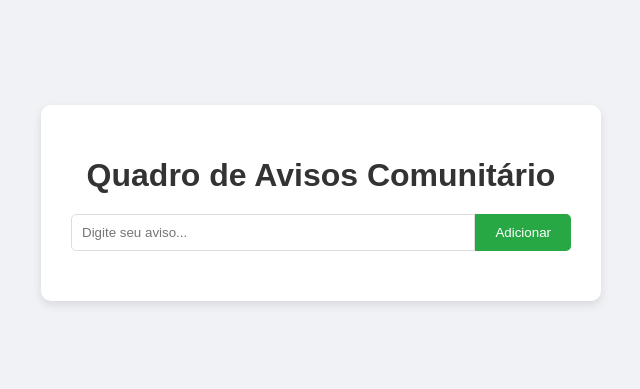
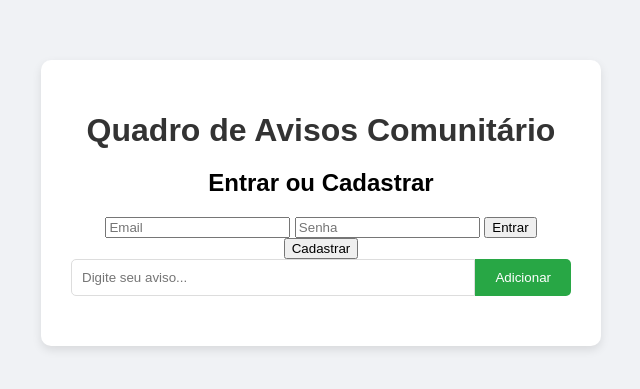
Before and after one commit to Nioklebson/Quadro-avisos-comunitario, a plain HTML site: page index.html in a window 1280 px wide. Shown: the part 197-586 px from the top of the page, without its empty margins (319-959 px from the left). Drawn offline with Linux system fonts and the light colour scheme; no server answers.

Commit message:
Adiciona formulario de login e registro no HTML

```diff
--- a/index.html
+++ b/index.html
@@ -9,7 +9,15 @@
 <body>
 
     <div class="container">
-        <h1>Quadro de Avisos Comunitário</h1>
+        <h1 class="main-title">Quadro de Avisos Comunitário</h1>
+
+        <div class="auth-container">
+            <h2>Entrar ou Cadastrar</h2>
+            <input type="email" id="auth-email" placeholder="Email" required>
+            <input type="password" id="auth-password" placeholder="Senha" required>
+            <button id="auth-login-btn">Entrar</button>
+            <button id="auth-register-btn">Cadastrar</button>
+        </div>
 
         <div class="input-container">
             <input type="text" id="aviso-input" placeholder="Digite seu aviso...">
@@ -17,7 +25,7 @@
         </div>
 
         <ul class="lista-avisos" id="lista-avisos">
-            </ul>
+        </ul>
     </div>
 
    <script type="module" src="script.js"></script>
```
